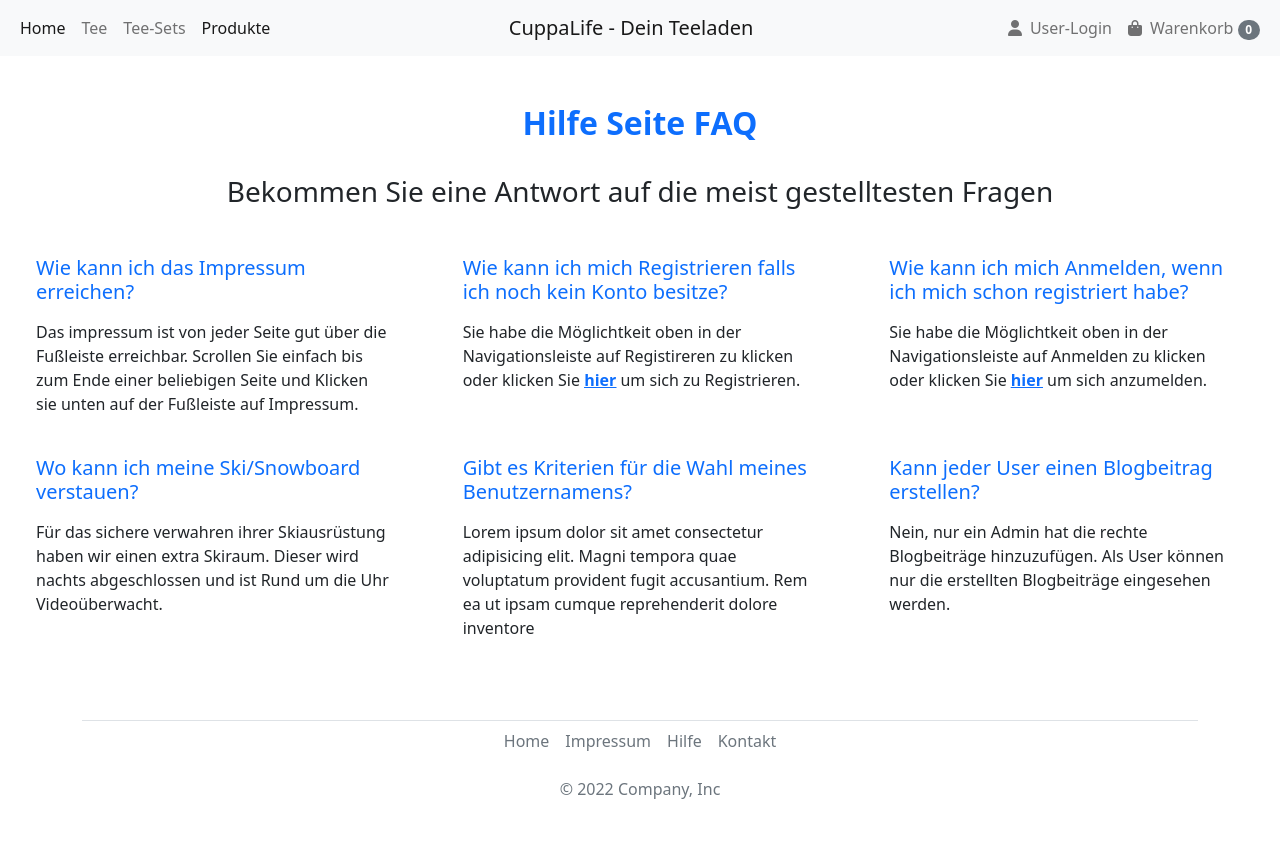
After one commit to Marcx0204/CuppaLife, a PHP site: page /help.php in a window 1280 px wide. The commit adds this page. Run offline with PHP 8.4, Linux system fonts and the light colour scheme; some libraries are stand-ins or nearby versions.

```diff
--- a/Frontend/sites/head.php
+++ b/Frontend/sites/head.php
@@ -1,3 +1,6 @@
+<?php
+session_start();
+?>
 <!-- CSS only -->
 <link href="https://cdn.jsdelivr.net/npm/bootstrap@5.2.2/dist/css/bootstrap.min.css" rel="stylesheet" integrity="sha384-Zenh87qX5JnK2Jl0vWa8Ck2rdkQ2Bzep5IDxbcnCeuOxjzrPF/et3URy9Bv1WTRi" crossorigin="anonymous">
 <!-- JavaScript Bundle with Popper -->
--- /dev/null
+++ b/Frontend/sites/help.php
@@ -0,0 +1,91 @@
+<!DOCTYPE html>
+<html lang="de-AT">
+	<head>
+		<title>Help</title>
+
+		<?php
+			include 'head.php';
+		?>
+	</head>
+	<body>
+		<header>
+			<?php
+				include 'navbar.php';
+			?>
+		</header>
+		<main>
+			<!--Section: FAQ; original code from https://mdbootstrap.com/docs/standard/extended/faq/ -->
+			<section>
+				<h2 class="text-center mt-5 mb-4 pb-2 text-primary fw-bold">Hilfe Seite FAQ</h2>
+				<h3 class="text-center mb-5">Bekommen Sie eine Antwort auf die meist gestelltesten Fragen</h3>
+				<div class="row m-0">
+					<div class="col-md-6 col-lg-4 mb-4">
+				  		<h5 class="mb-3 text-primary mx-4">
+							Wie kann ich das Impressum erreichen?
+						</h5>
+				  		<p class="mx-4">
+							Das impressum ist von jeder Seite gut über die Fußleiste erreichbar. Scrollen Sie einfach bis zum Ende einer beliebigen Seite
+							und Klicken sie unten auf der Fußleiste auf Impressum.
+						</p>
+					</div>
+					<div class="col-md-6 col-lg-4 mb-4">
+					<h5 class="mb-3 text-primary mx-4">
+							Wie kann ich mich Registrieren falls ich noch kein Konto besitze?
+						</h5>
+				  		<p class="mx-4">
+						  	Sie habe die Möglichtkeit oben in der Navigationsleiste auf Registireren zu klicken
+							oder klicken Sie <a href= "#" data-bs-toggle="modal" data-bs-target="#reg-modal-register"><strong><u>hier</u></strong></a>
+						   	um sich zu Registrieren.
+
+				  		</p>
+					</div>
+
+					<div class="col-md-6 col-lg-4 mb-4">
+				  		<h5 class="mb-3 text-primary mx-4">
+							Wie kann ich mich Anmelden, wenn ich mich schon registriert habe?
+				  		</h5>
+				  		<p class="mx-4">
+						  	Sie habe die Möglichtkeit oben in der Navigationsleiste auf Anmelden zu klicken
+							oder klicken Sie <a href= "#" data-bs-toggle="modal" data-bs-target="#reg-modal-login"><strong><u>hier</u></strong></a>
+						   	um sich anzumelden.
+						</p>
+					</div>
+
+					<div class="col-md-6 col-lg-4 mb-4 ">
+						<h5 class="mb-3 text-primary mx-4">Wo kann ich meine Ski/Snowboard verstauen?
+						</h5>
+				  		<p class="mx-4">
+							Für das sichere verwahren ihrer Skiausrüstung haben wir einen extra Skiraum. Dieser wird nachts abgeschlossen
+							und ist Rund um die Uhr Videoüberwacht.
+				  		</p>
+					</div>
+
+					<div class="col-md-6 col-lg-4 mb-4">
+				  		<h5 class="mb-3 text-primary mx-4">
+							Gibt es Kriterien für die Wahl meines Benutzernamens?
+				 		</h5>
+				  		<p class="mx-4">
+							Lorem ipsum dolor sit amet consectetur adipisicing elit. Magni tempora quae
+							voluptatum provident fugit accusantium. Rem ea ut ipsam cumque reprehenderit dolore inventore
+						</p>
+					</div>
+
+					<div class="col-md-6 col-lg-4 mb-4">
+				  		<h5 class="mb-3 text-primary mx-4">Kann jeder User einen Blogbeitrag erstellen?
+						</h5>
+				  		<p class="mx-4">
+							Nein, nur ein Admin hat die rechte Blogbeiträge hinzuzufügen. Als User können nur die erstellten
+							Blogbeiträge eingesehen werden.
+				  		</p>
+					</div>
+			  	</div>
+			</section>
+			<!--Section: FAQ-->
+		</main>
+		<footer>
+			<?php
+				include 'footer.php';
+			?>
+		</footer>
+	</body>
+</html>
--- a/Frontend/sites/index.php
+++ b/Frontend/sites/index.php
@@ -1,3 +1,4 @@
+
 <!DOCTYPE html>
 <head>
 
@@ -15,7 +16,7 @@
 			?>
 		</header>
 <body>
-    <h1>test</h1>
+    <h1 class="test" >test</h1>
 
 </body>
 <footer>
--- a/Frontend/sites/navbar.php
+++ b/Frontend/sites/navbar.php
@@ -1,6 +1,7 @@
 <nav class="navbar navbar-expand-lg navbar-light bg-light">
     <div class="container-fluid">
-    <button class="navbar-toggler" type="button" data-bs-toggle="collapse" data-bs-target="#navbarNav" aria-controls="navbarNav" aria-expanded="false" aria-label="Toggle navigation">
+        <button class="navbar-toggler" type="button" data-bs-toggle="collapse" data-bs-target="#navbarNav"
+            aria-controls="navbarNav" aria-expanded="false" aria-label="Toggle navigation">
             <span class="navbar-toggler-icon"></span>
         </button>
         <div class="collapse navbar-collapse" id="navbarNav">
@@ -9,7 +10,10 @@
                     <a class="nav-link active" aria-current="page" href="index.php">Home</a>
                 </li>
                 <li class="nav-item">
-          <a class="nav-link" href="register.php">Registrieren</a>
+                    <a class="nav-link" href="register.php">Tee</a>
+                </li>
+                <li class="nav-item">
+                    <a class="nav-link" href="register.php">Tee-Sets</a>
                 </li>
                 <li class="nav-item">
                     <a class="nav-link active" aria-current="page" href="#">Produkte</a>
@@ -17,11 +21,27 @@
             </ul>
             <a class="navbar-brand" href="#">CuppaLife - Dein Teeladen</a>
             <ul class="navbar-nav ms-auto mb-2 mb-lg-0">
+                <?php
+                if (isset($_SESSION['loggedin']) && $_SESSION['loggedin'] === true) {
+                    echo '<li class="nav-item dropdown">';
+                    echo '<a class="nav-link dropdown-toggle" href="#" id="navbarDropdown" role="button" data-bs-toggle="dropdown" aria-expanded="false">';
+                    echo '<i class="fas fa-user me-2"></i>' . $_SESSION['username'];
+                    echo '</a>';
+                    echo '<ul class="dropdown-menu" aria-labelledby="navbarDropdown">';
+                    echo '<li><a class="dropdown-item" href="#">Profile</a></li>';
+                    echo '<li><hr class="dropdown-divider"></li>';
+                    echo '<li><a class="dropdown-item" href="../../Backend/logic/logout.php">Logout</a></li>';
+                    echo '</ul>';
+                    echo '</li>';
+                } else {
+                    echo '<li class="nav-item">';
+                    echo '<a class="nav-link" href="login.php"><i class="fas fa-user me-2"></i>User-Login</a>';
+                    echo '</li>';
+                }
+                ?>
                 <li class="nav-item">
-          <a class="nav-link" href="login.php"><i class="fas fa-user me-2"></i>User-Login</a>
-        </li>
-        <li class="nav-item">
-          <a class="nav-link" href="#"><i class="fas fa-shopping-bag me-2"></i>Warenkorb <span class="badge rounded-pill bg-secondary">0</span></a>
+                    <a class="nav-link" href="#"><i class="fas fa-shopping-bag me-2"></i>Warenkorb <span
+                            class="badge rounded-pill bg-secondary">0</span></a>
                 </li>
             </ul>
         </div>
```
Also changed, not shown: Backend/logic/login.php (+31 -36 lines), Backend/logic/logout.php (added, +11 -0 lines), Backend/logic/register.php (+23 -2 lines), Frontend/sites/contact.php (added, +58 -0 lines), Frontend/sites/impressum.php (added, +51 -0 lines), Frontend/sites/login.php (+29 -25 lines), Frontend/sites/register.php (+2 -29 lines). Lines whose indentation alone changed are shown as unchanged.
